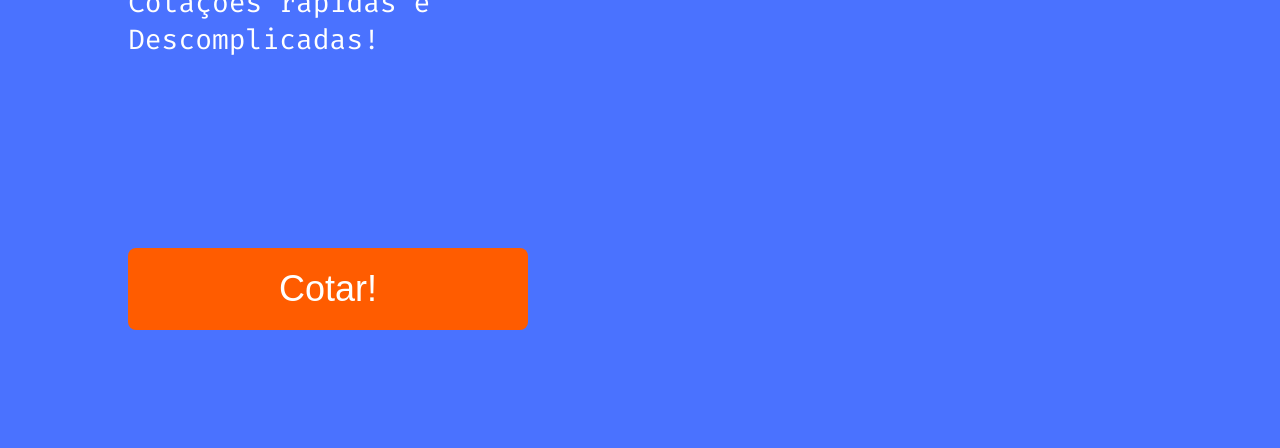
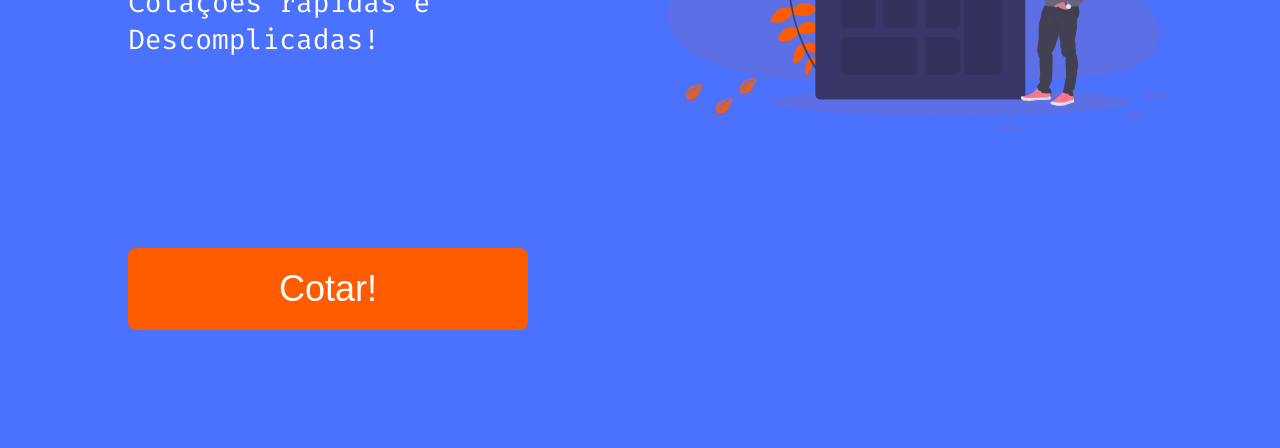
Before and after one commit to PedroMartinsCap/cote, a plain HTML site: page index.html in a window 1280 px wide. Shown: the part 352-800 px from the top of the page. Drawn offline with Linux system fonts and the light colour scheme; the site is published under a folder, as on GitHub Pages, so addresses that start at the root find nothing.

Commit message:
fix images location

```diff
--- a/index.html
+++ b/index.html
@@ -14,7 +14,7 @@
         <h1>Cote!</h1>
         <p>Cotações rápidas e Descomplicadas!</p>
       </div>
-      <img src="/images/landing.svg" alt="" class="landing">
+      <img src="images/landing.svg" alt="" class="landing">
       <div class="container-buttons">
         <button>Cotar!</button>
       </div>
```
